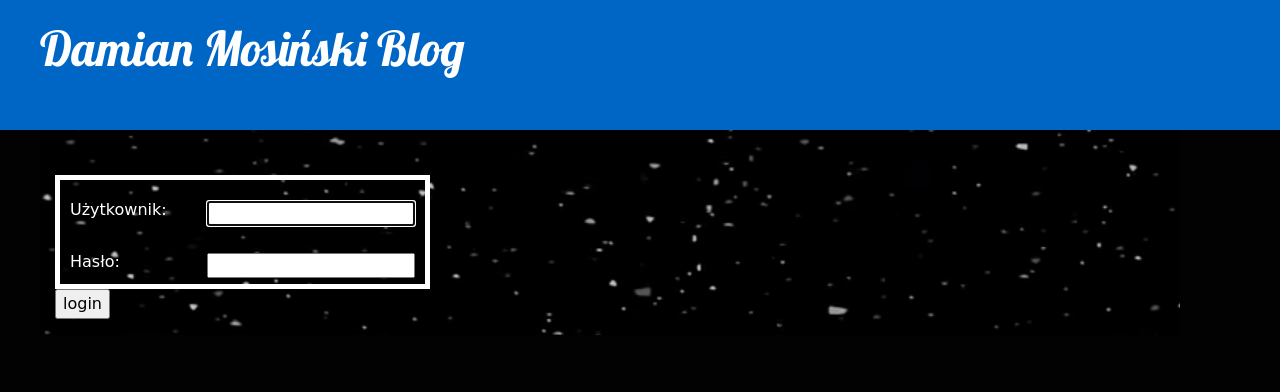
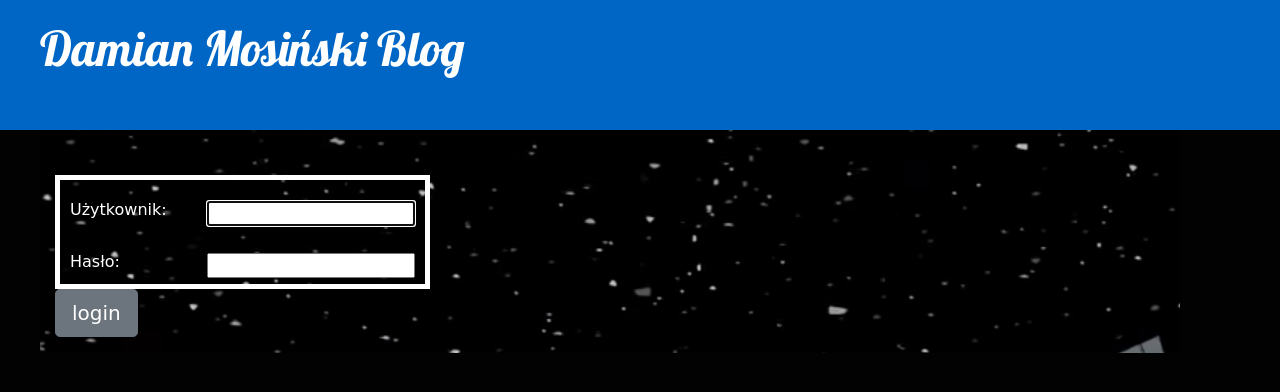
Before and after one commit to Straicur/Straicur-aplikacje-internetowe-Mosinski-185ic, a Django app: page /accounts/login/ in a window 1280 px wide. Shown: the top 392 px of the page. Run offline with Django 3.2, Linux system fonts and the light colour scheme; some libraries are stand-ins or nearby versions.

Commit message:
Zmiana 19

```diff
--- a/blog/templates/registration/login.html
+++ b/blog/templates/registration/login.html
@@ -18,7 +18,7 @@
         </tr>
         </table>
 
-        <input type="submit" value="login" />
+        <input type="submit" class="btn btn-secondary btn-lg" value="login"  />
         <input type="hidden" name="next" value="{{ next }}" />
     </form>
 {% endblock %}
```
